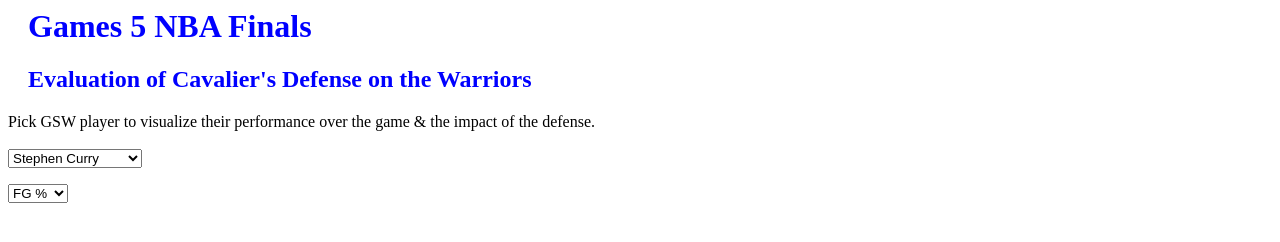
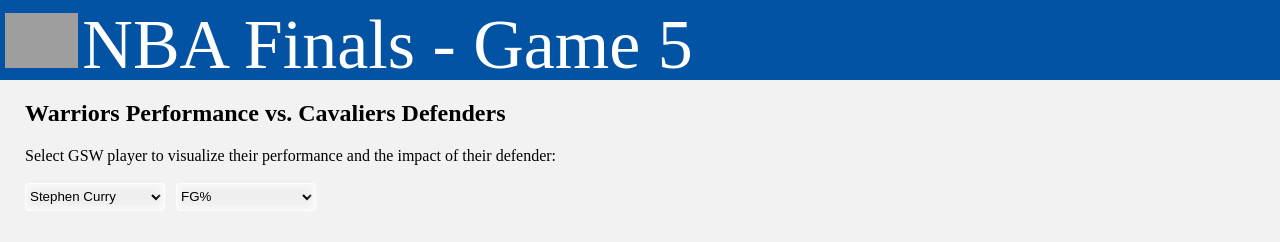
Before and after one commit to cd17822/nba-hackathon, a plain HTML site: page flask-server/templates/index.html in a window 1280 px wide. Drawn offline with nearby package versions, Linux system fonts and the light colour scheme; no server answers; grey boxes are pictures that could not be loaded.

Commit message:
stylin on em

```diff
--- a/flask-server/templates/index.html
+++ b/flask-server/templates/index.html
@@ -16,11 +16,6 @@
   border: 1px solid black;
 }
 
-	h1,h2 {
-		color:blue;
-		margin-left: 20px;
-	}
-
 .overlay {
   fill: none;
   pointer-events: all;
@@ -31,6 +26,68 @@
   stroke: steelblue;
 }
 
+.navbar {
+  height: 65px;
+  background-color: #0253A4;
+  margin-left: -30px;
+  margin-top: -30px;
+  margin-right: -30px;
+}
+
+.navbar2 {
+  height: 20px;
+  background-color: #0253A4;
+  margin-left: -30px;
+  margin-right: -30px;
+}
+
+
+img {
+  height: 55px;
+  margin-top: 18px;
+  margin-left: 10px;
+}
+
+body {
+  font-family: "Avenir Next";
+  margin: 25px;
+  background-color: #F2F2F2;
+}
+
+.title {
+  color: white;
+  font-size: 70px;
+  margin-bottom: 10px;
+}
+
+.select_join {
+  width: 140px;
+  height: 28px;
+  overflow: hidden;
+  margin-right: 7px;
+  border: #FEFEFE 1px solid;
+  -webkit-border-radius: 3px;
+  border-radius: 3px;
+  -webkit-box-shadow: inset 0px 0px 10px 1px #FEFEFE;
+  box-shadow: inset 0px 0px 10px 1px #FEFEFE;
+}
+
+.select_join select {
+
+  background: transparent;
+  width: 140px;
+  font-size:7pt;
+  color:grey;
+  border: 0;
+  border-radius: 0;
+  height: 28px;
+  -webkit-appearance: none;
+
+}
+.select_join select:focus {
+  outline: none;
+}
+
 </style>
 
 </head>
@@ -38,18 +95,21 @@
 <script src="http://d3js.org/d3.v3.min.js" charset="utf-8"></script>
 
 <body>
+<div class="navbar">
+<img src="http://www.logodesignlove.com/images/classic/nba-logo.jpg">
+  <a class="title">NBA Finals - Game 5</a>
+</div>
+<div class="navbar2">
+</div>
 
 <div>
-<p>
-	<h1>Games 5 NBA Finals</h1>
-	<h2>Evaluation of Cavalier's Defense on the Warriors </h2>
-	<text>Pick GSW player to visualize their performance over the game & the impact of the defense.</text>
-	<br></br>
-	<select id="offensiveplayer" onchange="middleStat()">
+  <h2>Warriors Performance vs. Cavaliers Defenders</h2>
+  <text>Select GSW player to visualize their performance and the impact of their defender:</text><br><br>
+  <select class="select_join" id="offensiveplayer" onchange="middleStat()">
     <option value="Curry">Stephen Curry</option>
     <option value="Thompson">Klay Thompson</option>
     <option value="Iguodala">Andre Iguodala</option>
-	  <option value="Gree">Draymond Green</option>
+    <option value="Green">Draymond Green</option>
     <option value="Bogut">Andrew Bogut</option>
     <option value="Livingston">Shaun Livingston</option>
     <option value="Barbosa">Leandro Barbosa</option>
@@ -58,20 +118,18 @@
     <option value="Ezeli">Festus Ezeli</option>
     <option value="Rush">Brandon Rush</option>
     <option value="Varejao">Anderson Varejao</option>
-		<option value="jason_thompson">Jason Thompson</option>
     <option value="Speight">Marreese Speights</option>
-		<option value="Loony">Kevon Looney</option>
+    <option value="Looney">Kevon Looney</option>
   </select>
-</p>
+  <select id="offensiveStat" class="select_join" onchange="middleStat()">
+    <option value="fg">FG%</option>
+    <option value="per">PTS</option>
+  </select>
 </div>
 
-<div>
-	<select id="offensiveStat" onchange="middleStat()">
-		<option value="fg">FG %</option>
-		<option value="per">Points</option>
-	</select>
+<br>
+
 <div id="graph">
-</div>
 </div>
 
 <script>
@@ -84,7 +142,7 @@
 		"Tristan Thompson":"#ff99ff",
 		"Matthew Dellavedova":"#cce6ff",
 		"Richard Jefferson":"#8cd9b3",
-		"Iman Shumpert":"#ffff00",
+		"Iman Shumpert":"#FEFC6B",
 		"Lebron James":"#003329",
 		"James Jones":"#1a1aff",
 		"Mo Williams":"#ff8000",
@@ -95,7 +153,6 @@
 		"Jordan McRae":"#d966ff",
 		"Sasha Kaun":"#00cc00",
 		"0": "#f2f2f2"
-
 	}
 
 
@@ -218,8 +275,6 @@
 				y01 = 0
 			}
 
-
-
 			//Plotting data
 
 			//parsing the data from the tsv file, and plots x as years and y as the total number of deaths.
@@ -234,13 +289,9 @@
 			var linePath = svg.append("path")
 				.datum(playerData)
 				.style("fill","none")
-				.style("stroke", "red")
+				.style("stroke", "#0253A4")
 				.style("stroke-width",3)
 				.attr("d", line);
-
-
-
-
 
 			var focus = svg.append("g")
 			.attr("class", "focus")
@@ -267,7 +318,7 @@
 		var y0 = playerData[yArrayIndex].toFixed(2);
 		console.log("def",defenderPerMin)
 		var defender = defenderPerMin[Math.floor(x0)]
-		var width = defender.length * 10;
+		var width = defender.length * 15;
 		console.log("width",width)
 		if(defender == 0 || defender == "0"){
 			defender = "Benched"
@@ -276,15 +327,13 @@
 		focus.attr("transform", "translate(" + xScale(x0) + "," + yScale(y0*100) + ")");
 		focus.select("text").text(y0 + "\n" + defender);
 		focus.insert("rect","text")
-    .attr("width", defender.length * 10)
+    .attr("width", defender.length * 15)
 		.attr("transform", "translate(0,-10)")
     .attr("height", 20)
-    .style("fill", "#e580ff");
+    .style("color", "white")
+    .style("fill", "#f2f2f2");
 	}
-
-
 	})
-
 }
 
 function handleStatChange() {
@@ -379,7 +428,7 @@
 		var linePath = svg.append("path")
 			.datum(playerData)
 			.style("fill","none")
-			.style("stroke", "red")
+			.style("stroke", "#f2f2f2")
 			.style("stroke-width",3)
 			.attr("d", line);
 
@@ -418,10 +467,11 @@
 	focus.attr("transform", "translate(" + xScale(x0) + "," + yScale(y0) + ")");
 	focus.select("text").text(y0 + "\n" + defender);
 	focus.insert("rect","text")
-	.attr("width", defender.length * 10)
+	.attr("width", defender.length * 15)
 	.attr("transform", "translate(0,-10)")
 	.attr("height", 20)
-	.style("fill", "#e580ff");
+	.style("color", "white")
+	.style("fill", "#0253A4");
 }
 
 
@@ -440,8 +490,5 @@
 }
 
 </script>
-
-
 </body>
-
 </html>
```
Lines whose indentation alone changed are shown as unchanged.
